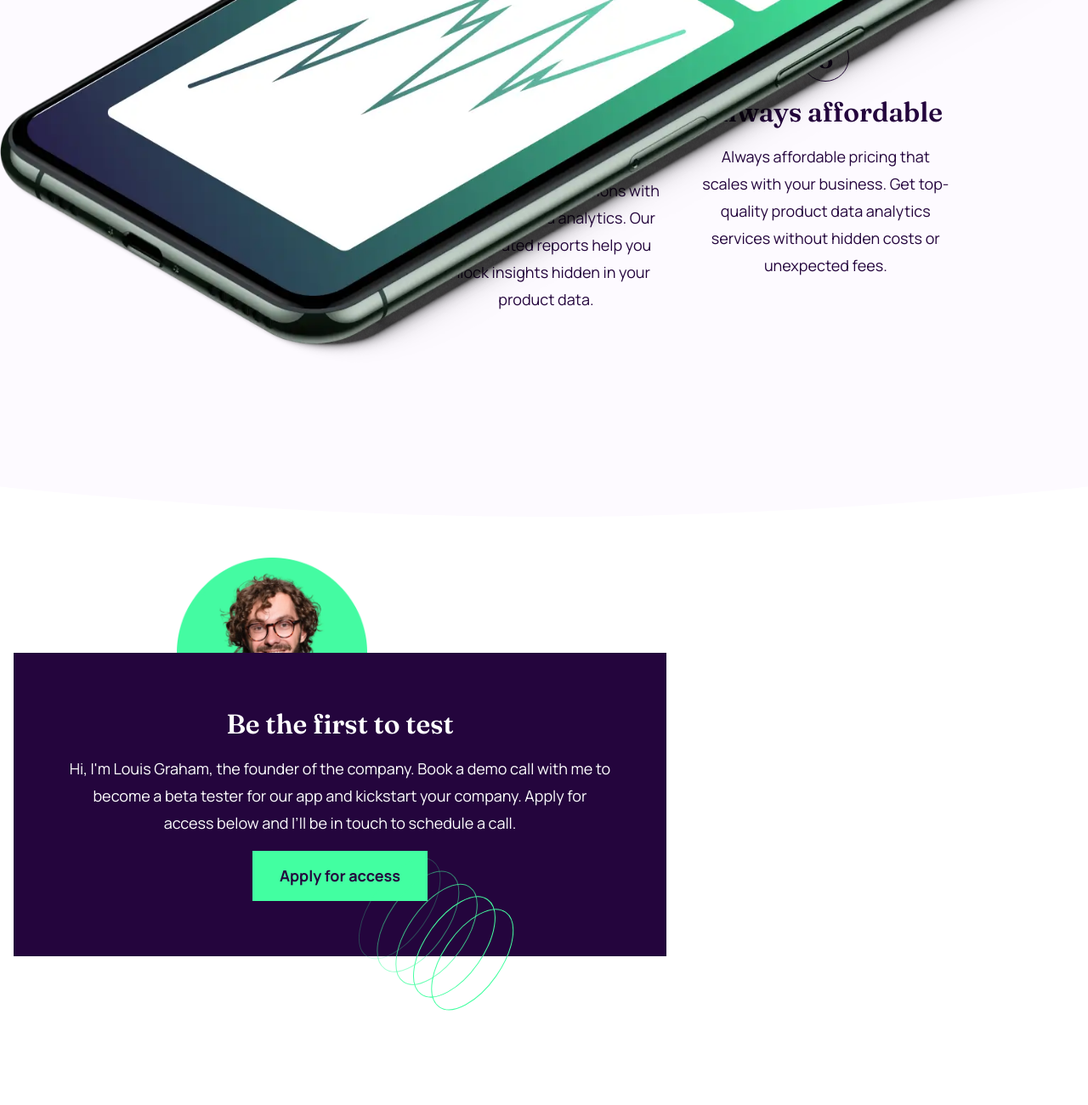
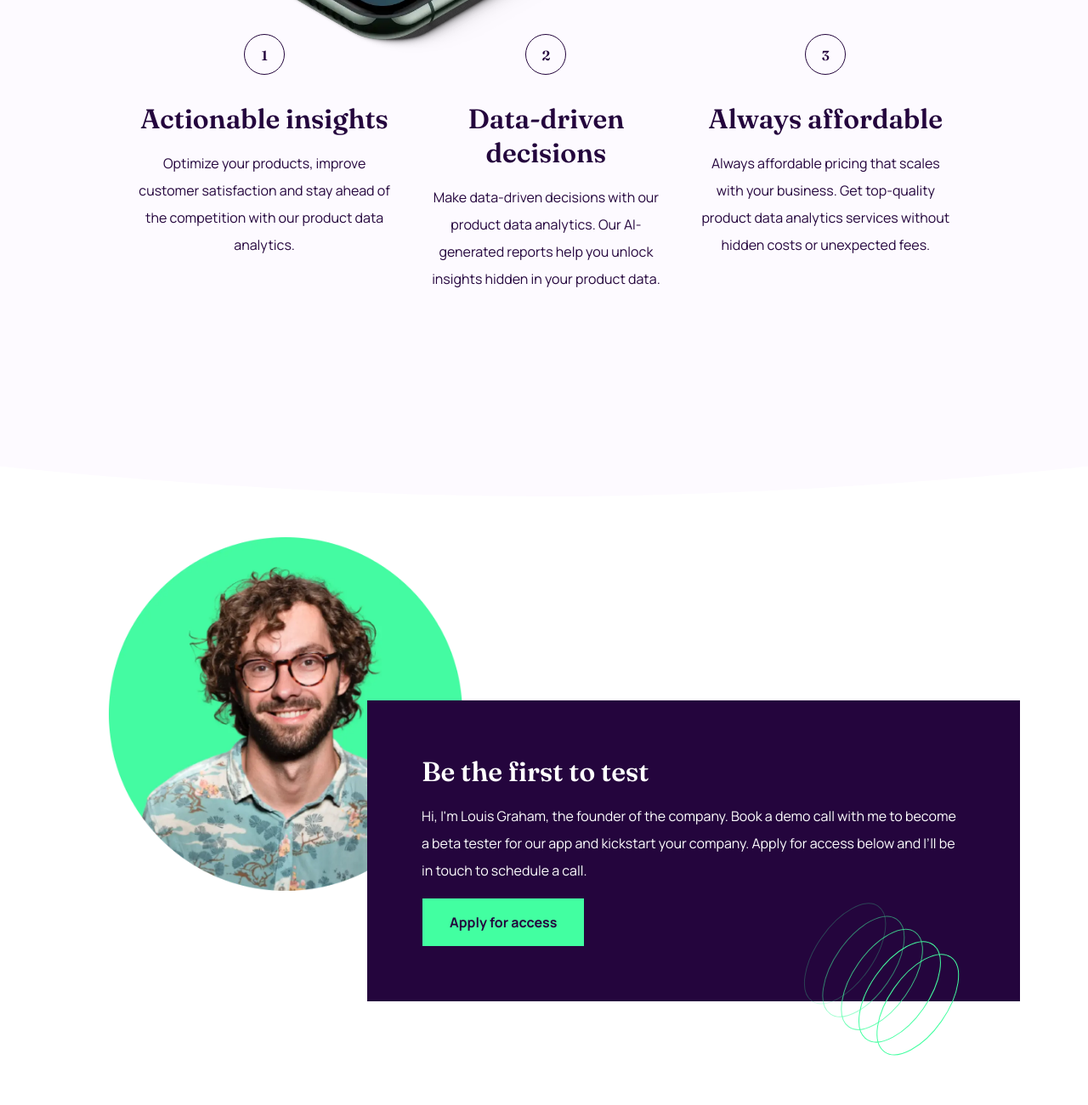
Before and after one commit to anyellezanatta/workit-landing, a website built with Vite: page src/index.html in a window 1280 px wide. Shown: the part 920-2220 px from the top of the page at 85% size. Built offline with nearby package versions, Linux system fonts and the light colour scheme.

Commit message:
Added layout for all sizes

```diff
--- a/src/index.html
+++ b/src/index.html
@@ -31,34 +31,36 @@
     <main id="main">
       <div class="grid container-card">
         <section class="flex card">
-          <div class="heading-s numbered-title">1</div>
+          <div class="body-text numbered-title">1</div>
+          <div class="flex card-detail">
             <h3 class="heading-s text-dark">Actionable insights</h3>
             <p class="body-text">
-            Optimize your products, improve customer satisfaction and stay ahead
-            of the competition with our product data analytics.
+              Optimize your products, improve customer satisfaction and stay
+              ahead of the competition with our product data analytics.
             </p>
+          </div>
         </section>
         <section class="flex card">
-          <div class="heading-s numbered-title">2</div>
-
+          <div class="body-text numbered-title">2</div>
+          <div class="flex card-detail">
             <h3 class="heading-s text-dark">Data-driven decisions</h3>
-
             <p class="body-text">
               Make data-driven decisions with our product data analytics. Our
-            AI-generated reports help you unlock insights hidden in your product
-            data.
+              AI-generated reports help you unlock insights hidden in your
+              product data.
             </p>
+          </div>
         </section>
         <section class="flex card">
-          <div class="heading-s numbered-title">3</div>
-
+          <div class="body-text numbered-title">3</div>
+          <div class="flex card-detail">
             <h3 class="heading-s text-dark">Always affordable</h3>
-
             <p class="body-text">
               Always affordable pricing that scales with your business. Get
-            top-quality product data analytics services without hidden costs or
-            unexpected fees.
+              top-quality product data analytics services without hidden costs
+              or unexpected fees.
             </p>
+          </div>
         </section>
       </div>
       <div class="container-founder">
--- a/src/style.css
+++ b/src/style.css
@@ -10,7 +10,7 @@
   --fs-large: 5rem;
   --fs-medium: 3.5rem;
   --fs-small: 2rem;
-  --fs-body: 1.125rem;
+  --fs-body: 1rem;
 
   /* line-height */
   --lh-large: 5rem;
@@ -271,14 +271,12 @@ select {
   display: none;
   position: absolute;
   top: 5rem;
-  left: -8rem;
 }
 
 .bg-pattern-2 {
   display: none;
   position: absolute;
   top: 15rem;
-  right: -2rem;
 }
 
 .link {
@@ -322,14 +320,22 @@ select {
   flex-direction: column;
   align-items: center;
   text-align: center;
+  gap: 2rem;
+}
+
+.card-detail {
+  flex-direction: column;
 }
 
 .numbered-title {
   border: 1px solid;
   padding: 0.5rem;
   border-radius: 50%;
-  height: 3.5rem;
-  width: 3.5rem;
+  height: 3rem;
+  width: 3rem;
+  font-family: var(--ff-fraunces);
+  font-weight: 600;
+  text-align: center;
 }
 
 .container-founder {
@@ -386,20 +392,17 @@ select {
   text-align: center;
 }
 
+/* Tablet */
 /* stylelint-disable-next-line media-feature-range-notation */
 @media (min-width: 35em) {
   .header {
-    min-height: 45rem;
+    min-height: 35rem;
   }
 
   .header::before {
-    width: 45%;
+    top: 75%;
+    width: 70%;
     aspect-ratio: 1.7392;
-  }
-
-  .heading-l {
-    font-size: var(--fs-large);
-    line-height: var(--lh-large);
   }
 
   .bg-pattern-1,
@@ -408,29 +411,51 @@ select {
     display: block;
   }
 
-  .founder {
-    width: 60%;
-    padding: 4rem;
-    top: 10rem;
-    right: 10rem;
+  .bg-pattern-1 {
+    left: -15rem;
+  }
+
+  .bg-pattern-2 {
+    right: -6rem;
+  }
+
+  .card {
+    flex-direction: row;
+    align-items: center;
+    text-align: left;
+  }
+
+  .container-founder {
+    height: 44rem;
   }
 
   .img-founder {
-    position: absolute;
-    max-width: 25%;
-    top: 0;
-    left: 10rem;
+    max-width: 45%;
+  }
+
+  .founder {
+    width: 70%;
+    top: 10rem;
+    left: auto;
+    right: 2.5rem;
+    align-items: start;
+    text-align: start;
+  }
+
+  .bg-pattern-3 {
+    right: 3.25rem;
   }
 }
 
 /* stylelint-disable-next-line media-feature-range-notation */
-@media (min-width: 45em) {
+@media (min-width: 55em) {
   .header {
     min-height: 45rem;
   }
 
   .header::before {
-    width: 100%;
+    top: 65%;
+    width: 70%;
     aspect-ratio: 1.7392;
   }
 
@@ -444,22 +469,36 @@ select {
     display: block;
   }
 
+  .bg-pattern-1 {
+    left: -8rem;
+  }
+
+  .bg-pattern-2 {
+    right: -2rem;
+  }
+
   .container-card {
     grid-auto-flow: column;
     padding: 15rem 10rem;
   }
 
+  .card {
+    flex-direction: column;
+    align-items: center;
+    text-align: center;
+  }
+
   .founder {
     width: 60%;
     padding: 4rem;
-    top: 10rem;
-    right: 10rem;
+    top: 15rem;
+    right: 5rem;
   }
 
   .img-founder {
     position: absolute;
-    max-width: 25%;
+    max-width: 40%;
     top: 0;
-    left: 10rem;
+    left: 5rem;
   }
 }
```
Lines whose indentation alone changed are shown as unchanged.
